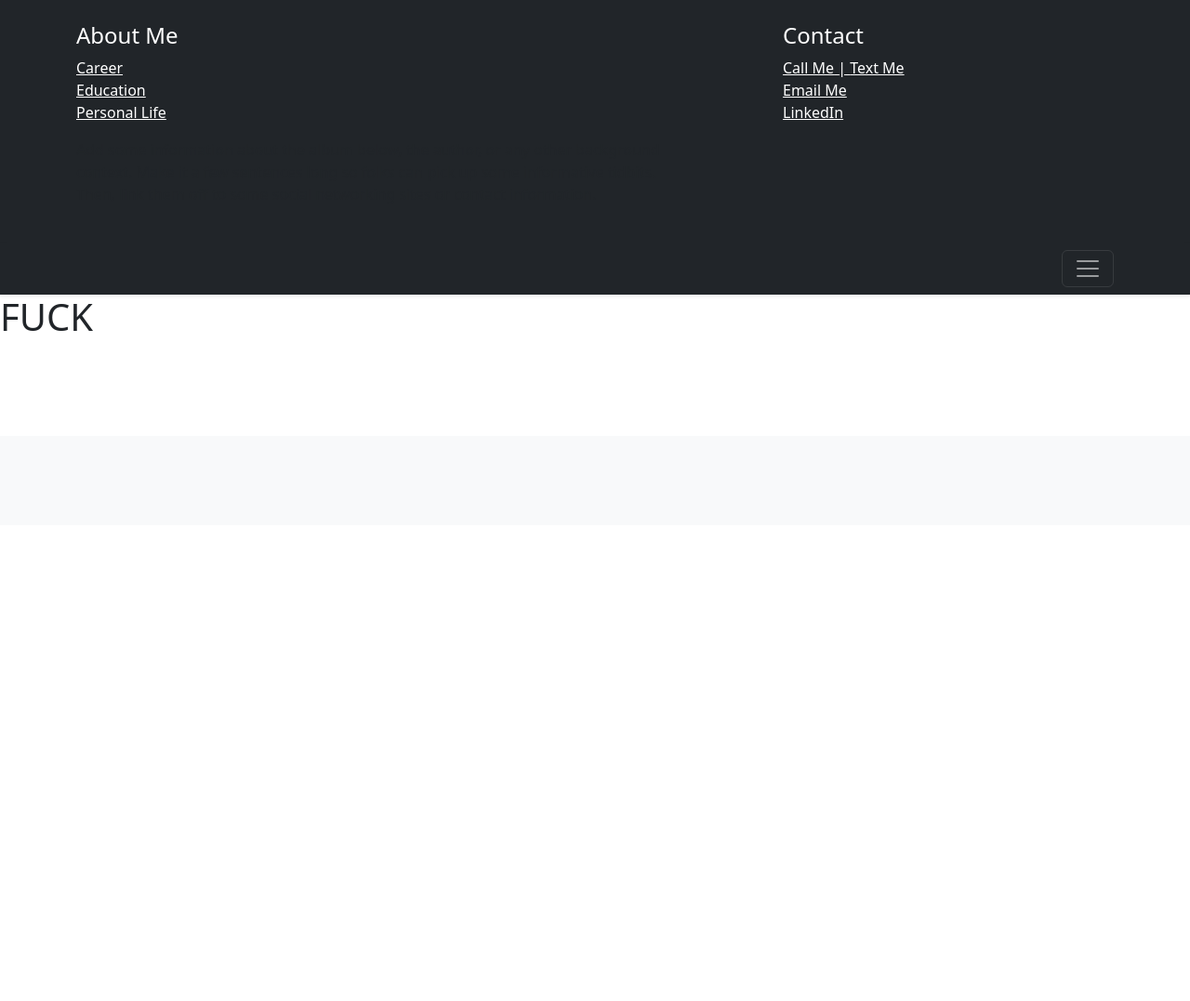
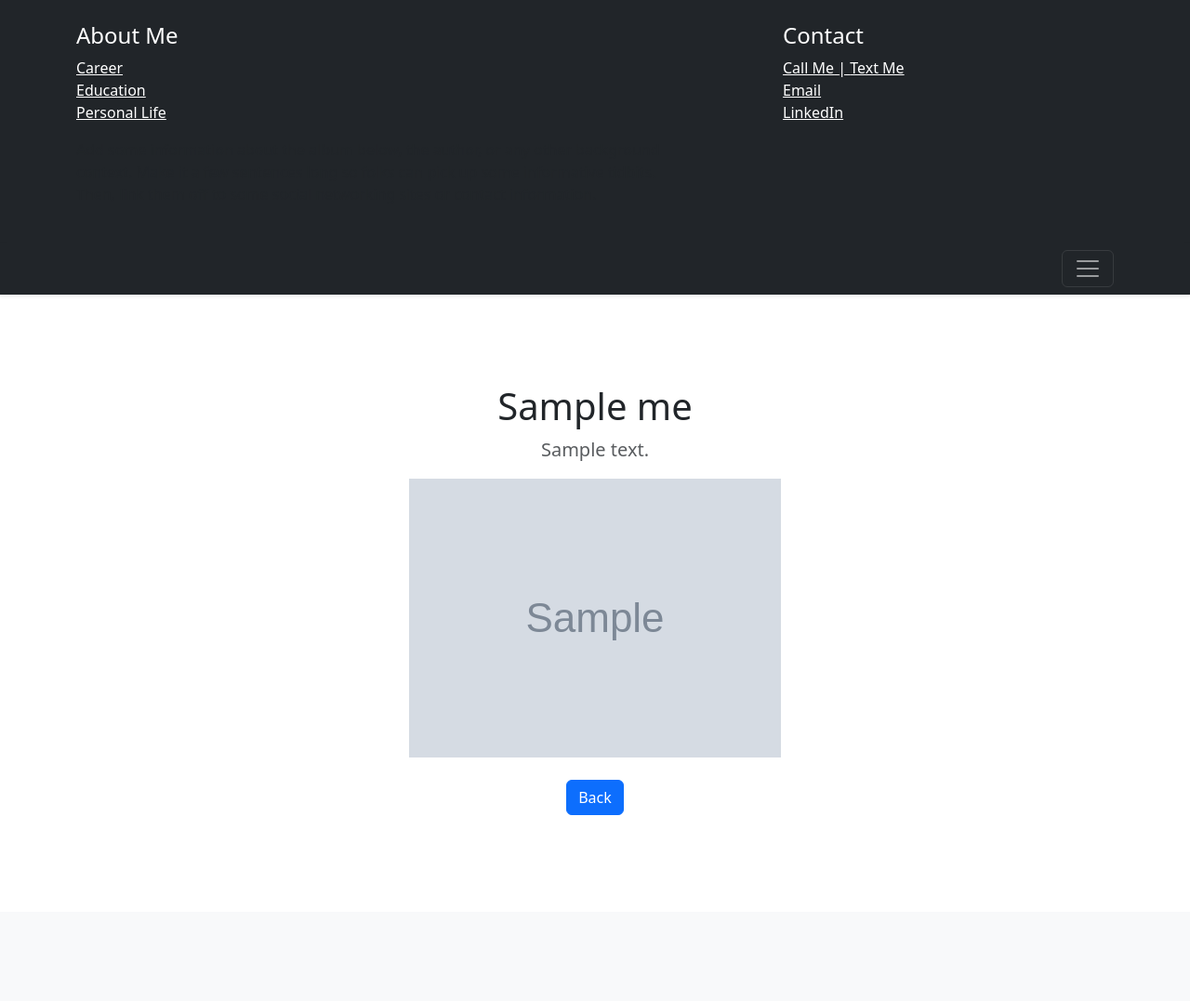
Before and after one commit to HaydenBussard/my_resume, a Django app: page /me/ in a window 1280 px wide, after a click that opens the changed part. Shown: the whole page at 93% size. Before the commit the page ends 356 px from the top, so only its background shows below. Run offline with Django 4.2, Linux system fonts and the light colour scheme; tables that the repository leaves empty hold one stand-in row (values such as "Sample post"); grey boxes marked "Sample" are stand-in pictures.

Commit message:
tweaking

```diff
--- a/jobs/templates/jobs/home.html
+++ b/jobs/templates/jobs/home.html
@@ -122,7 +122,7 @@
           <h4 class="text-white">Contact</h4>
           <ul class="list-unstyled">
             <li><a href="tel:412-722-7076" class="text-white">Call Me</a><a class="text-white"> | </a><a href="sms:412-722-7076" class="text-white">Text Me</a></li>
-            <li><a href="mailto:haydenbussard@outlook.com" class="text-white">Email Me</a></li>
+            <li><a href="mailto:haydenbussard@outlook.com" class="text-white">Email</a></li>
             <li><a href="https://www.linkedin.com/in/haydenbussard" class="text-white">LinkedIn</a></li>
           </ul>
         </div>
--- a/jobs/templates/jobs/mylife.html
+++ b/jobs/templates/jobs/mylife.html
@@ -122,7 +122,7 @@
           <h4 class="text-white">Contact</h4>
           <ul class="list-unstyled">
             <li><a href="tel:412-722-7076" class="text-white">Call Me</a><a class="text-white"> | </a><a href="sms:412-722-7076" class="text-white">Text Me</a></li>
-            <li><a href="mailto:haydenbussard@outlook.com" class="text-white">Email Me</a></li>
+            <li><a href="mailto:haydenbussard@outlook.com" class="text-white">Email</a></li>
             <li><a href="https://www.linkedin.com/in/haydenbussard" class="text-white">LinkedIn</a></li>
           </ul>
         </div>
@@ -145,24 +145,22 @@
   {% comment %}  END TOOLBAR CODE  {% endcomment %}
 
 <main>
-    <h1>FUCK</h1>
     <section class="py-5 text-center container">
-        {% for header in headers.all %}
+        {% for me in me.all %}
      <div class="row py-lg-5">
         <div class="col-lg-6 col-md-8 mx-auto">
-        {% comment %} <h1 class="fw-light">{{ header.name }}</h1> {% endcomment %}
-            <h1 class="fw-light">fuck</h1>
-                <p class="lead text-muted">{{ header.summary }}</p>
+        <h1 class="fw-light">{{ me.title }}</h1>
+                <p class="lead text-muted">{{ me.summary }}</p>
         {% comment %} <p>
           <a href="mailto:haydenbussard@outlook.com" class="btn btn-primary my-2">Email Me!</a>
         </p> {% endcomment %}
                     <p class="image-border">
-                        <img src="{{ header.image.url }}" height = 300></img>
+                        <img src="{{ me.image.url }}" height = 300></img>
                     </p>
-                <div class='buttons'>
-                    <a href="{% url 'career' %}" class="btn btn-primary my-2">Career</a>
-                    <a href="{% url 'school' %}" class="btn btn-primary my-2">Education</a>
-                    <a href="{% url 'me' %}" class="btn btn-primary my-2">Personal Life</a>
+                <div class='buttons-justify'>
+                    {% comment %} <a href="{% url 'career' %}" class="btn btn-primary my-2">Career</a> {% endcomment %}
+                    <a href="{% url 'home' %}" class="btn btn-primary my-2">Back</a>
+                    {% comment %} <a href="{% url 'me' %}" class="btn btn-primary my-2">Personal Life</a> {% endcomment %}
                 </div>
             </div>
         </div>
```
Also changed, not shown: jobs/templates/jobs/career.html (+9 -13 lines), jobs/templates/jobs/education.html (+11 -11 lines), images/george.jpg (added), images/rugerandleo_YbPBKlu.jpg (added), jobs/static/george.jpg (added). Lines whose indentation alone changed are shown as unchanged.
